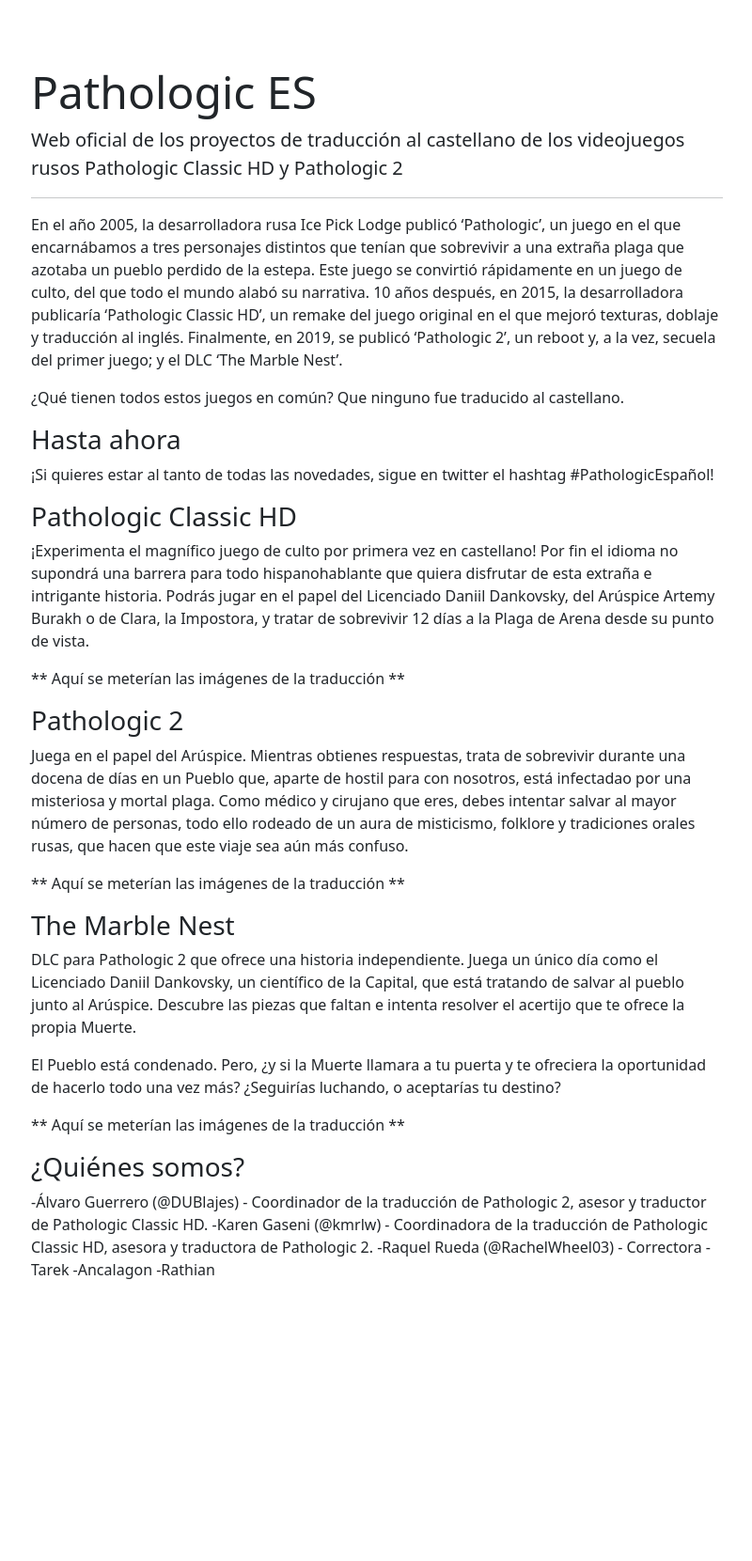
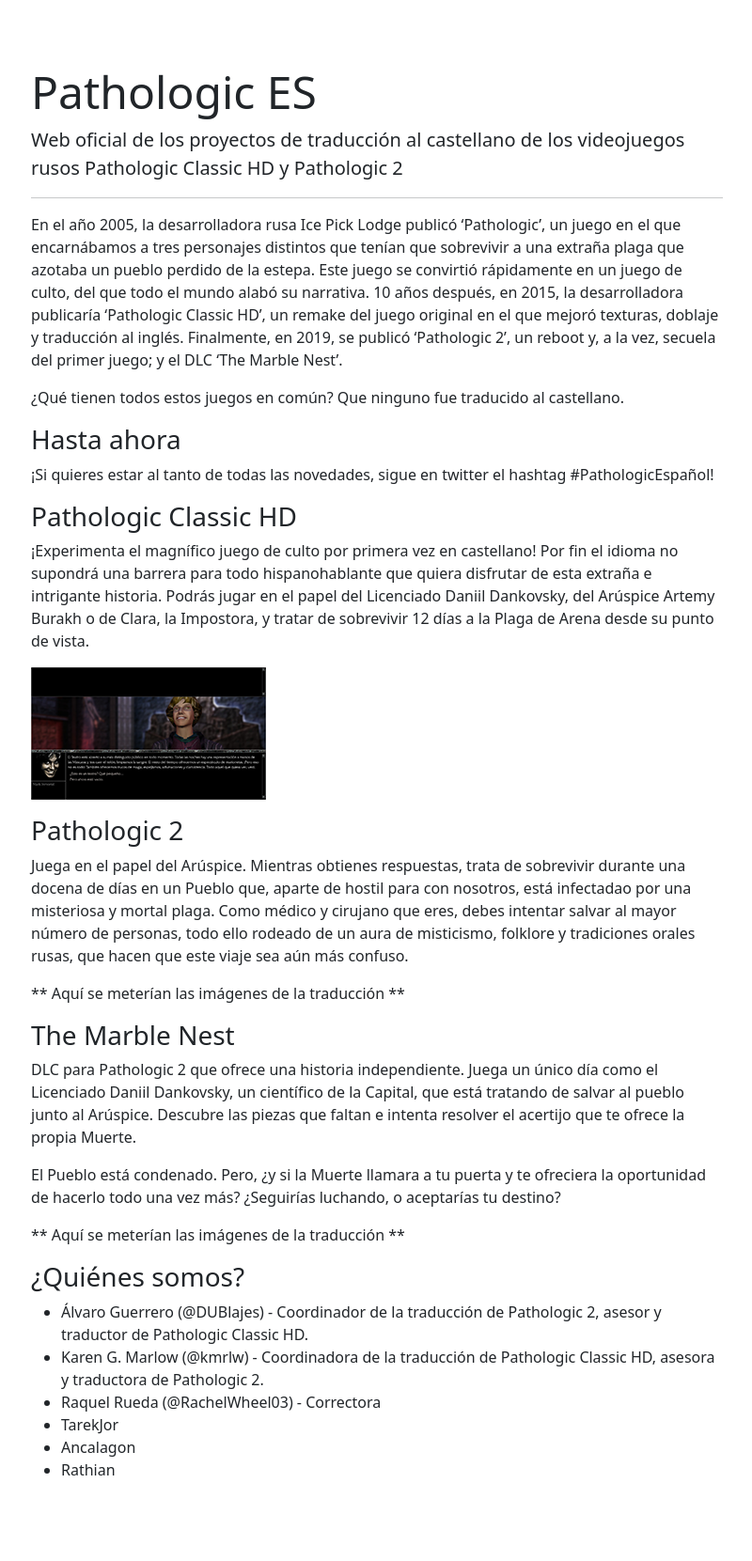
Before and after one commit to pathologic-es/pathologic-es.github.io, a Jekyll site: the page built from index.md, in a window 1280 px wide. Shown: the whole page at 94% size, without its empty margins (239-1039 px from the left). Built offline with Jekyll 4.4.1, drawn with Linux system fonts in a browser that asks for light colours; before the commit the page ends 1448 px from its top, so only the background shows below that.

Commit message:
Update index.md

```diff
--- a/index.md
+++ b/index.md
@@ -16,7 +16,9 @@
 ¡Experimenta el magnífico juego de culto por primera vez en castellano! Por fin el idioma no supondrá una barrera para todo hispanohablante que quiera disfrutar de esta extraña e intrigante historia.
 Podrás jugar en el papel del Licenciado Daniil Dankovsky, del Arúspice Artemy Burakh o de Clara, la Impostora, y tratar de sobrevivir 12 días a la Plaga de Arena desde su punto de vista.
 
-** Aquí se meterían las imágenes de la traducción **
+<a href="{{ site.url }}/screenshots/p1_1.png" data-fancybox="gallery">
+	<img src="{{ site.url }}/screenshots/thumbnails/p1_1.png" alt="" />
+</a>
 
 ### Pathologic 2
 Juega en el papel del Arúspice. Mientras obtienes respuestas, trata de sobrevivir durante una docena de días en un Pueblo que, aparte de hostil para con nosotros, está infectadao por una misteriosa y mortal plaga. Como médico y cirujano que eres, debes intentar salvar al mayor número de personas, todo ello rodeado de un aura de misticismo, folklore y tradiciones orales rusas, que hacen que este viaje sea aún más confuso.
@@ -32,9 +34,9 @@
 
 ### ¿Quiénes somos?
 
--Álvaro Guerrero (@DUBlajes) - Coordinador de la traducción de Pathologic 2, asesor y traductor de Pathologic Classic HD.
--Karen Gaseni (@kmrlw) - Coordinadora de la traducción de Pathologic Classic HD, asesora y traductora de Pathologic 2.
--Raquel Rueda (@RachelWheel03) - Correctora
--Tarek
--Ancalagon
--Rathian
+* Álvaro Guerrero (@DUBlajes) - Coordinador de la traducción de Pathologic 2, asesor y traductor de Pathologic Classic HD.
+* Karen G. Marlow (@kmrlw) - Coordinadora de la traducción de Pathologic Classic HD, asesora y traductora de Pathologic 2.
+* Raquel Rueda (@RachelWheel03) - Correctora
+* TarekJor
+* Ancalagon
+* Rathian
```
